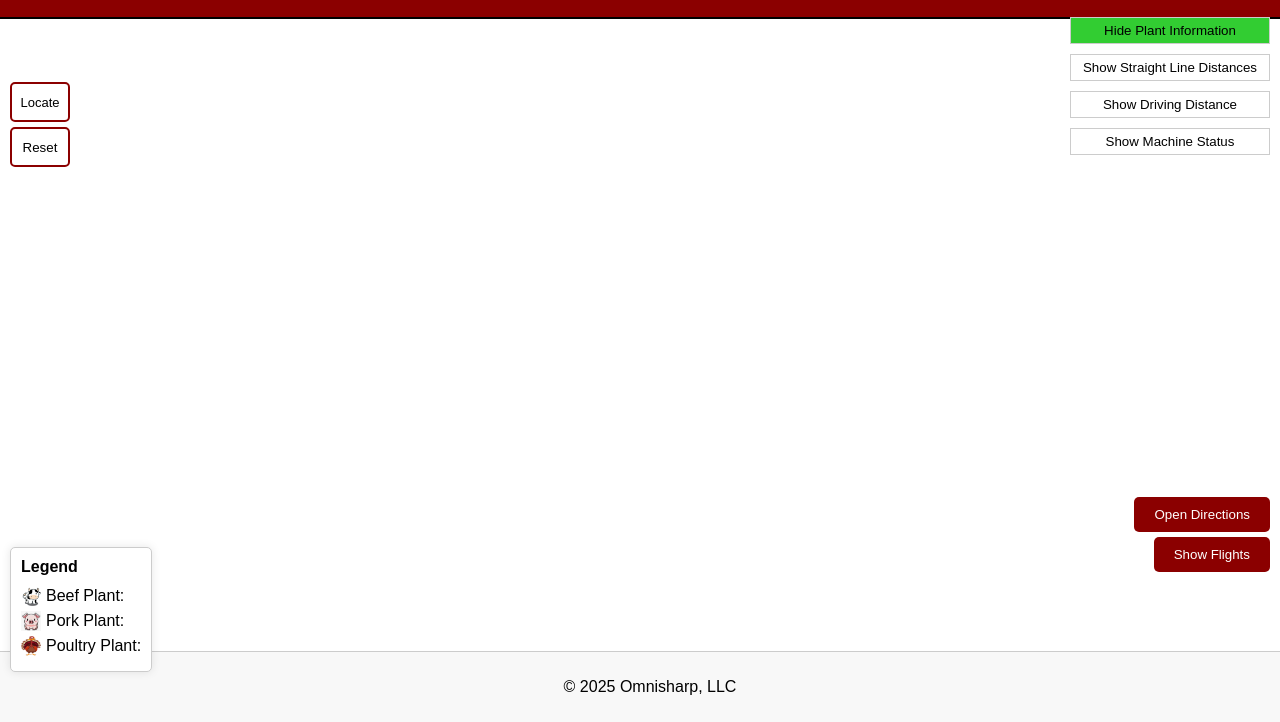
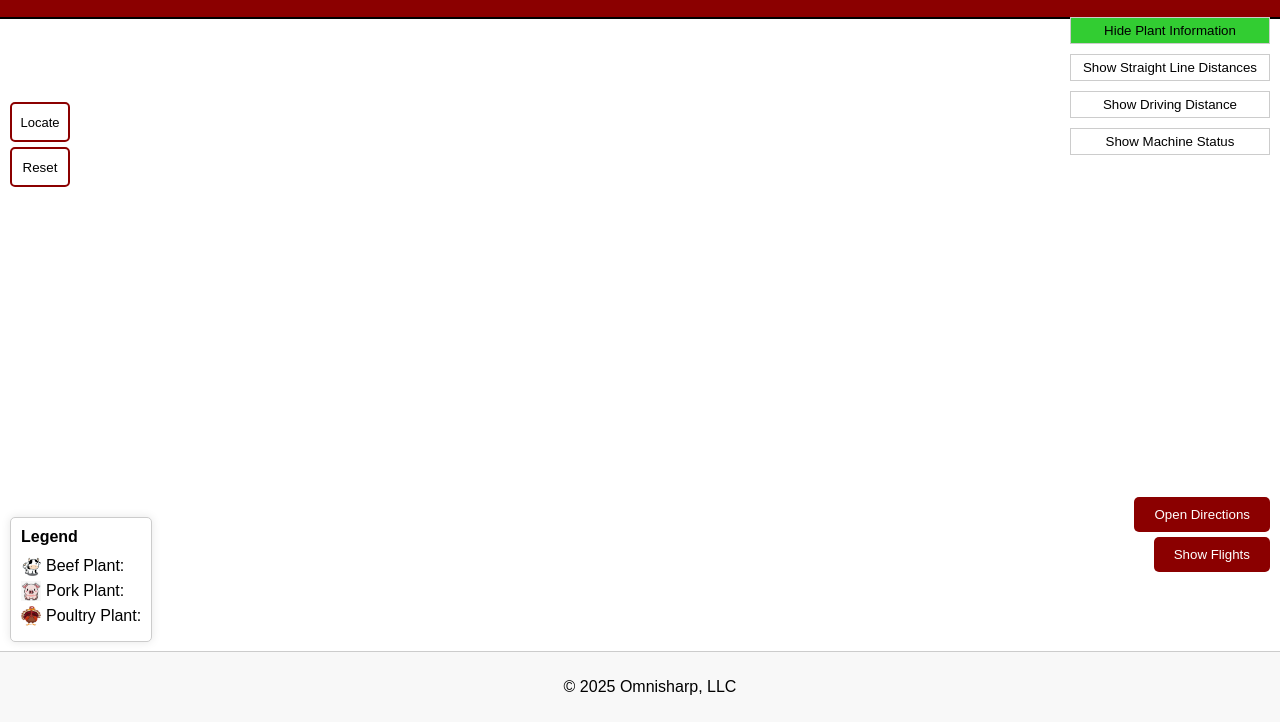
Before and after one commit to carston-star/OmniMap, a website: page index2.html in a window 1280 px wide. Shown: the part 78-800 px from the top of the page. Drawn offline with nearby package versions, Linux system fonts and the light colour scheme.

Commit message:
Adjusted button locations

```diff
--- a/style.css
+++ b/style.css
@@ -83,7 +83,7 @@ footer {
 /* Styles for the legend */
 .legend {
   position: absolute;
-  bottom: 50px; /* Move the legend up */
+  bottom: 80px; /* Move the legend up */
   left: 10px;
   background-color: white;
   padding: 10px;
@@ -113,7 +113,7 @@ footer {
 /* Styles for the Locate button */
 .locate {
   position: absolute;
-  top: 160px; /* Position under the zoom buttons */
+  top: 180px; /* Position under the zoom buttons */
   left: 10px;
   background-color: white;
   border: 2px solid #8B0000; /* Deep red border */
@@ -132,7 +132,7 @@ footer {
 /* Styles for the Reset Map button */
 .reset-map {
   position: absolute;
-  top: 205px; /* Position under the Locate Me button */
+  top: 225px; /* Position under the Locate Me button */
   left: 10px;
   background-color: white;
   border: 2px solid #8B0000; /* Deep red border */
```
